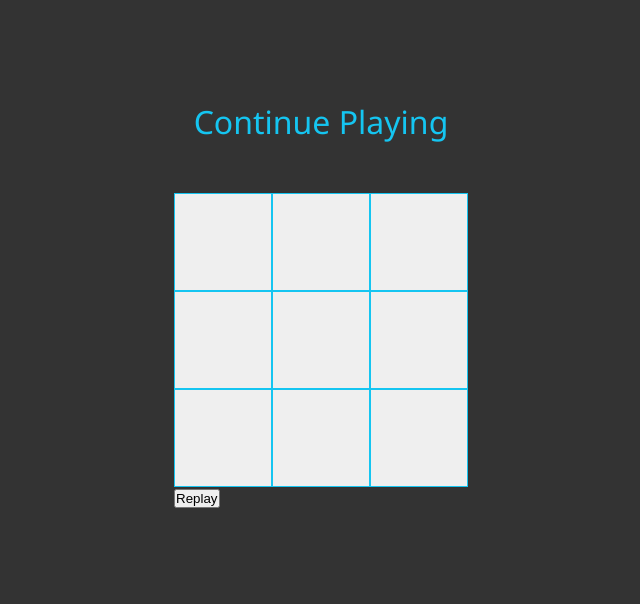
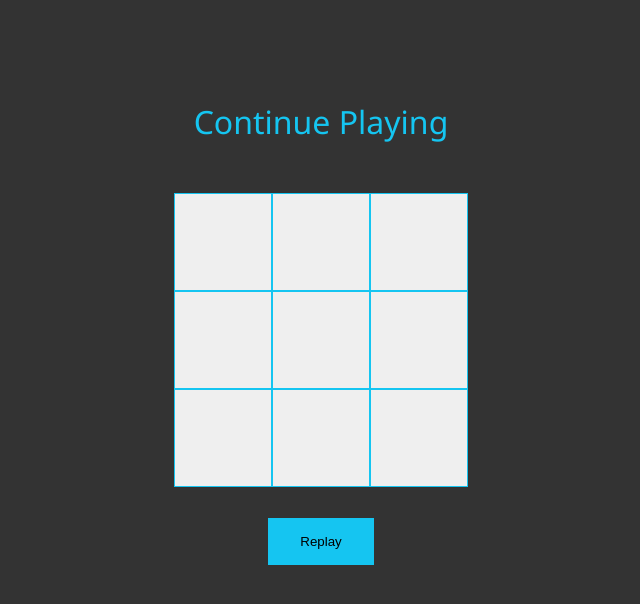
Before and after one commit to GSG-G7/React-X_O, a React (Create React App) app: page / in a window 1280 px wide. Shown: the top 604 px of the page, without its empty margins (319-959 px from the left). Built offline with nearby package versions, Linux system fonts and the light colour scheme.

Commit message:
styling the button and add class name to the reset button relates #27

```diff
--- a/src/Components/Square/style.css
+++ b/src/Components/Square/style.css
@@ -3,8 +3,9 @@
   border: 1px solid #15c5f1;
   cursor: pointer;
   outline: none;
+  box-sizing: border-box;
 }
 .square:hover {
-  background: #a84bdf;
+  background: #31e750;
   outline: none;
 }
--- a/src/container/Borad/Board.js
+++ b/src/container/Borad/Board.js
@@ -68,7 +68,9 @@ export default class Board extends React.Component {
           {this.renderSquare(7)}
           {this.renderSquare(8)}
         </div>
-        <button onClick={this.rePlay}>Replay</button>
+        <button className='replay' onClick={this.rePlay}>
+          Replay
+        </button>
       </div>
     );
   }
--- a/src/container/Borad/style.css
+++ b/src/container/Borad/style.css
@@ -6,3 +6,10 @@
   text-align: center;
   margin-bottom: 3rem;
 }
+.replay {
+  background: #15c5f1;
+  border: 1px solid #333;
+  padding: 1rem 2rem;
+  display: block;
+  margin: 30px auto;
+}
```
